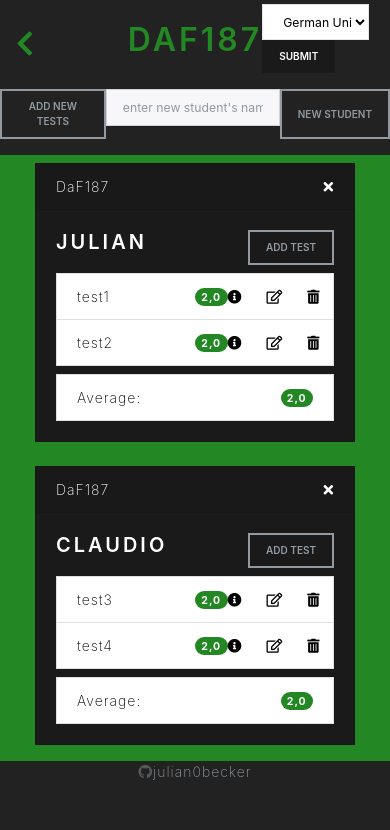
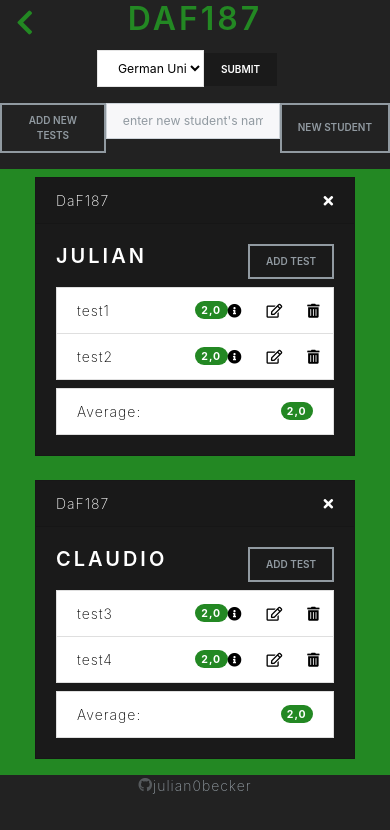
Before and after one commit to julian0becker/testscore, a React (Create React App) app: page /classroom/8178fd7b-9544-4c42-a0b8-7daf705d621c in a window 390 px wide. Shown: the top 830 px of the page. Built offline with nearby package versions, Linux system fonts and the light colour scheme.

Commit message:
update mobile view

```diff
--- a/src/App.css
+++ b/src/App.css
@@ -94,6 +94,12 @@ body {
   flex-basis: 33.333%;
   display: flex;
 }
+
+.header-container {
+  display: flex;
+  justify-content: space-between;
+  align-items: center;
+}
 @media (max-width: 950px) {
   .score-tables {
     display: block;
@@ -108,3 +114,25 @@ body {
     width: 90%;
   }
 }
+
+@media (max-width: 650px) {
+  .header-container {
+    display: grid;
+    grid-template-columns: 33.3% 33.3% 33.3%;
+    grid-template-rows: auto;
+    grid-template-areas:
+      "back  title . "
+      "select select select";
+  }
+
+  .grid-item-a {
+    grid-area: back;
+  }
+  .grid-item-b {
+    grid-area: title;
+  }
+  .grid-item-c {
+    grid-area: select;
+    justify-self: center;
+  }
+}
--- a/src/components/Header.js
+++ b/src/components/Header.js
@@ -15,18 +15,18 @@ export default function Header() {
   };
 
   return (
-    <div className="d-flex justify-content-between align-items-center">
-      <div className="header-item justify-content-start">
+    <div className="header-container">
+      <div className="header-item grid-item-a justify-content-start">
         <Link to={"/"}>
           <i className="fas fa-chevron-left fa-2x title pl-3" />
         </Link>
       </div>
-      <div className="header-item justify-content-center">
+      <div className="header-item  grid-item-b justify-content-center">
         <h1 className="title d-flex justify-content-center">
           {classroom.name}
         </h1>
       </div>
-      <div className="header-item justify-content-end pt-1">
+      <div className="header-item  grid-item-c justify-content-end pt-1">
         <form
           className="form-group pr-3"
           onSubmit={event => handleSwitchSystem(event)}
```
